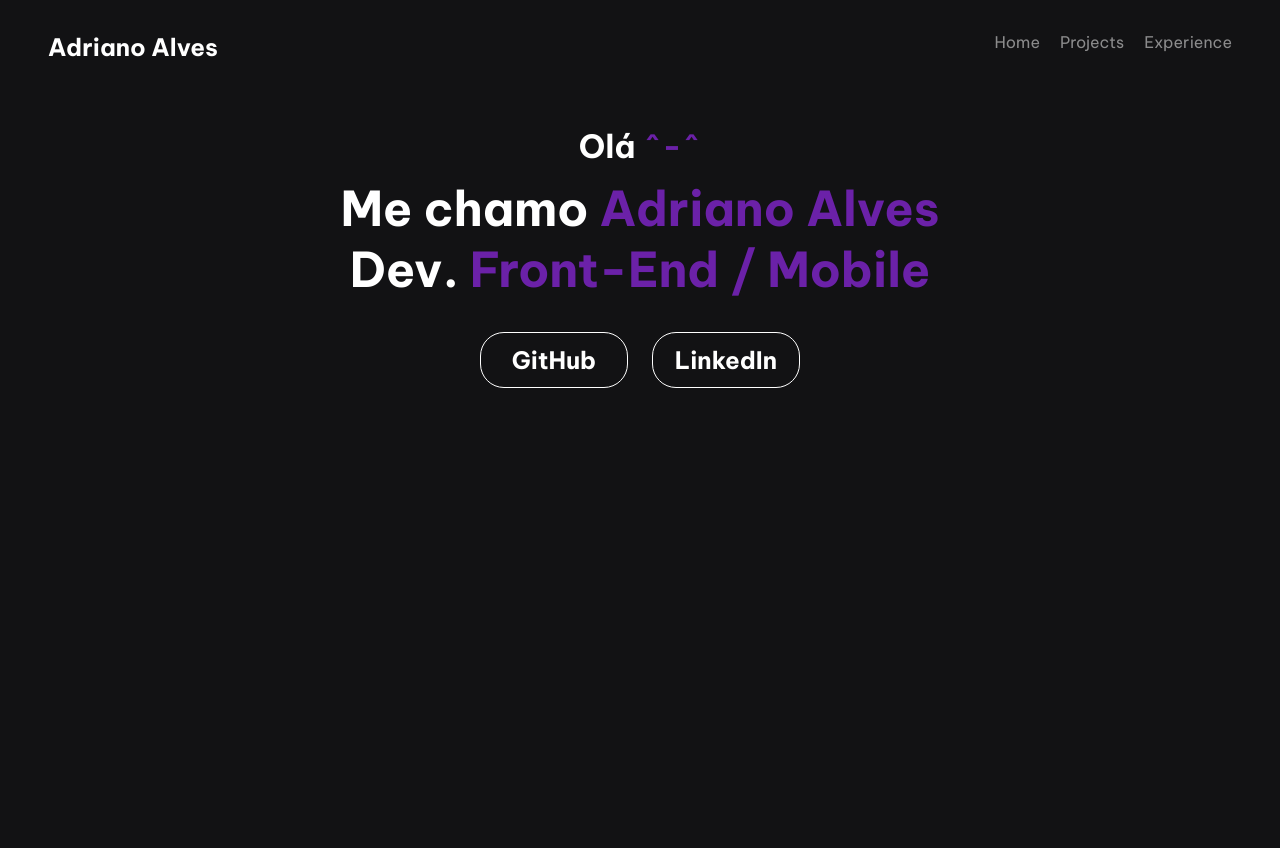
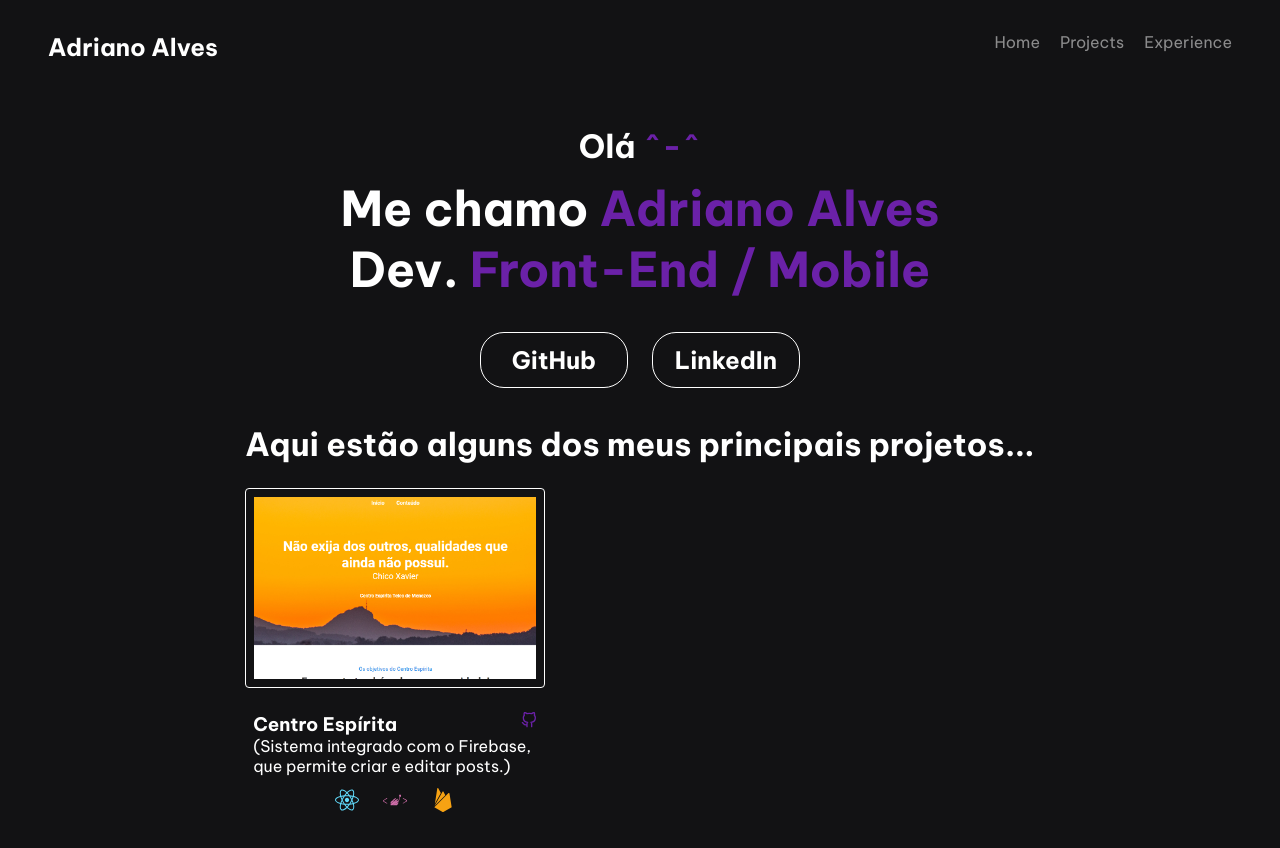
Before and after one commit to Adrianodbs/Portifolio-reactjs, a React (Create React App) app: page / in a window 1280 px wide. Before the commit the page ends 800 px from the top, so only its background shows below. Built offline with nearby package versions, Linux system fonts and the light colour scheme.

Commit message:
Feat: create main projects

```diff
--- a/src/components/ButtonLink/index.jsx
+++ b/src/components/ButtonLink/index.jsx
@@ -1,8 +1,8 @@
 import styled from 'styled-components'
 
-export default function ButtonLink({ link, children, ...props }) {
+export default function ButtonLink({ link, children }) {
   return (
-    <BtnLink {...props}>
+    <BtnLink>
       <a href={link} target="_blank" rel="noopener noreferrer">
         {children}
       </a>
@@ -28,5 +28,6 @@ const BtnLink = styled.button`
     font-size: 24px;
     background-color: transparent;
     text-decoration: none;
+    color: #fff;
   }
 `
--- /dev/null
+++ b/src/components/DemoProjects/index.jsx
@@ -0,0 +1,80 @@
+import styled from 'styled-components'
+import { FiGithub } from 'react-icons/fi'
+import { MainList } from '../List/MainList'
+
+export default function DemoProjects() {
+  return (
+    <>
+      {MainList.map((i, index) => (
+        <Container key={index}>
+          <a href={i.url} target="_blank" rel="noopener noreferrer">
+            <img src={i.img} alt={i.title} />
+            <div className="content">
+              <div className="title">
+                <h3>{i.title}</h3>
+                <a href={i.github} target="_blank" rel="noopener noreferrer">
+                  <FiGithub color="#6B21A8" size={16} />
+                </a>
+              </div>
+              <p>{i.description}</p>
+              <div className="tags">
+                {i.tags.map((tag, index) => (
+                  <h4 key={index} className="icons">
+                    {tag}
+                  </h4>
+                ))}
+              </div>
+            </div>
+          </a>
+        </Container>
+      ))}
+    </>
+  )
+}
+
+const Container = styled.div`
+  display: flex;
+  flex-direction: column;
+  width: 300px;
+  cursor: pointer;
+
+  a {
+    text-decoration: none;
+    color: #fff;
+  }
+
+  img {
+    width: 100%;
+    height: 200px;
+    object-fit: cover;
+    border: 1px solid #fff;
+    padding: 8px;
+    border-radius: 4px;
+  }
+
+  .content {
+    padding: 8px;
+
+    p {
+      width: 100%;
+    }
+  }
+
+  .title {
+    display: flex;
+    justify-content: space-between;
+    margin-top: 12px;
+  }
+
+  .tags {
+    display: flex;
+    justify-content: center;
+    align-items: center;
+    gap: 24px;
+    margin-top: 12px;
+
+    svg {
+      font-size: 24px;
+    }
+  }
+`
--- a/src/components/Header/styles.js
+++ b/src/components/Header/styles.js
@@ -4,6 +4,7 @@ export const Header = styled.header`
   display: flex;
   justify-content: space-between;
   padding: 32px 48px;
+  color: #fff;
 
   ul {
     display: flex;
--- a/src/components/List/professionalList.js
+++ b/src/components/List/MainList.js
@@ -23,10 +23,10 @@ const iconsByTag = {
 
 const getIconByTag = tag => iconsByTag[tag] || null
 
-export const ProfessionalList = [
+export const MainList = [
   {
-    nome: 'Centro Espírita',
-    descricao:
+    title: 'Centro Espírita',
+    description:
       '(Sistema integrado com o Firebase, que permite criar e editar posts.)',
     url: 'https://centro-espirita-teles-de-menezes.vercel.app/',
     img: './img/centro.png',
--- a/src/global.css
+++ b/src/global.css
@@ -6,7 +6,6 @@
   box-sizing: border-box;
   font-family: 'Be Vietnam Pro', sans-serif;
   background-color: var(--black);
-  color: #fff;
 }
 
 :root{
--- a/src/pages/Home/index.jsx
+++ b/src/pages/Home/index.jsx
@@ -9,6 +9,7 @@ import {
   SiSpring
 } from 'react-icons/si'
 import ButtonLink from '../../components/ButtonLink'
+import DemoProjects from '../../components/DemoProjects'
 
 function Home() {
   return (
@@ -28,6 +29,11 @@ function Home() {
           LinkedIn
         </ButtonLink>
       </C.Links>
+      <C.Projects>
+        <h2>Aqui estão alguns dos meus principais projetos...</h2>
+
+        <DemoProjects />
+      </C.Projects>
     </C.Container>
   )
 }
--- a/src/pages/Home/styles.js
+++ b/src/pages/Home/styles.js
@@ -5,6 +5,7 @@ export const Container = styled.div`
   flex-direction: column;
   justify-content: center;
   align-items: center;
+  color: #fff;
 `
 
 export const Title = styled.div`
@@ -34,3 +35,13 @@ export const Links = styled.div`
   padding: 12px;
   gap: 24px;
 `
+
+export const Projects = styled.div`
+  margin: 24px auto;
+
+  h2 {
+    font-size: 32px;
+    text-align: center;
+    margin-bottom: 24px;
+  }
+`
```
